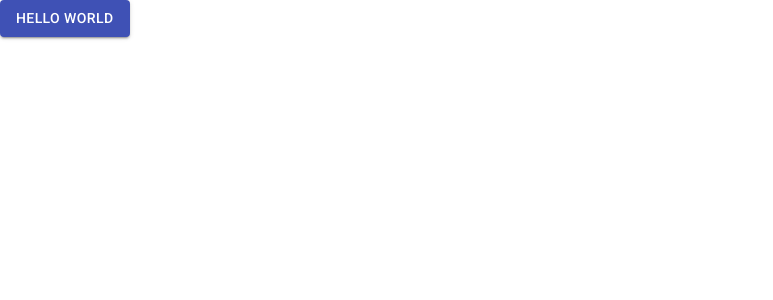
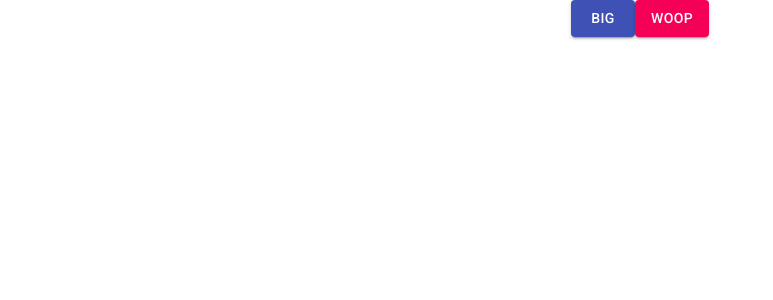
Before and after one commit to glav/PersonalSite, a React (Create React App) app in the folder glavsite/: page / in a window 1280 px wide. Shown: the top 300 px of the page, without its empty margins (0-773 px from the left). Built offline with nearby package versions, Linux system fonts and the light colour scheme.

Commit message:
Added a simple component

```diff
--- a/glavsite/src/components/app/App.js
+++ b/glavsite/src/components/app/App.js
@@ -1,12 +1,11 @@
 import React from 'react';
+import Header from '../header/header'
 import ReactDOM from 'react-dom';
 import Button from '@material-ui/core/Button';
 
 function App() {
   return (
-    <Button variant="contained" color="primary">
-      Hello World
-    </Button>
+    <Header />
   );
 }
 
--- /dev/null
+++ b/glavsite/src/components/header/header.js
@@ -0,0 +1,24 @@
+import React, {Component}  from 'react';
+import Button from '@material-ui/core/Button';
+import Grid from '@material-ui/core/Grid';
+
+class Header extends Component {
+    render() {
+        return (
+            <Grid container justify="center" spacing={12}>
+                <grid item xs={6}>
+                    <Button variant="contained" color="primary">
+                        Big
+                    </Button>
+                </grid>
+                <grid item xs={6}>
+                    <Button variant="contained" color="secondary">
+                        Woop
+                    </Button>
+                </grid>
+            </Grid>
+        );
+
+    }
+}
+export default Header;
```
